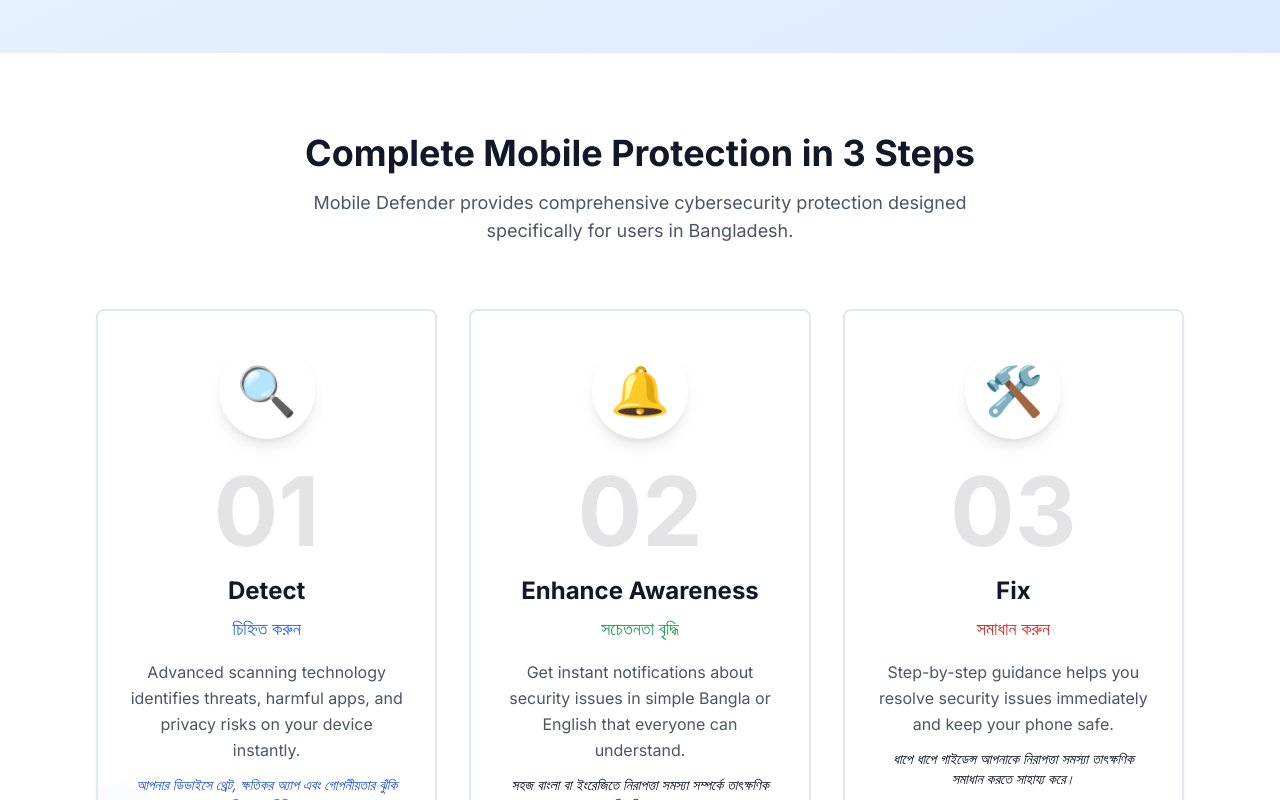
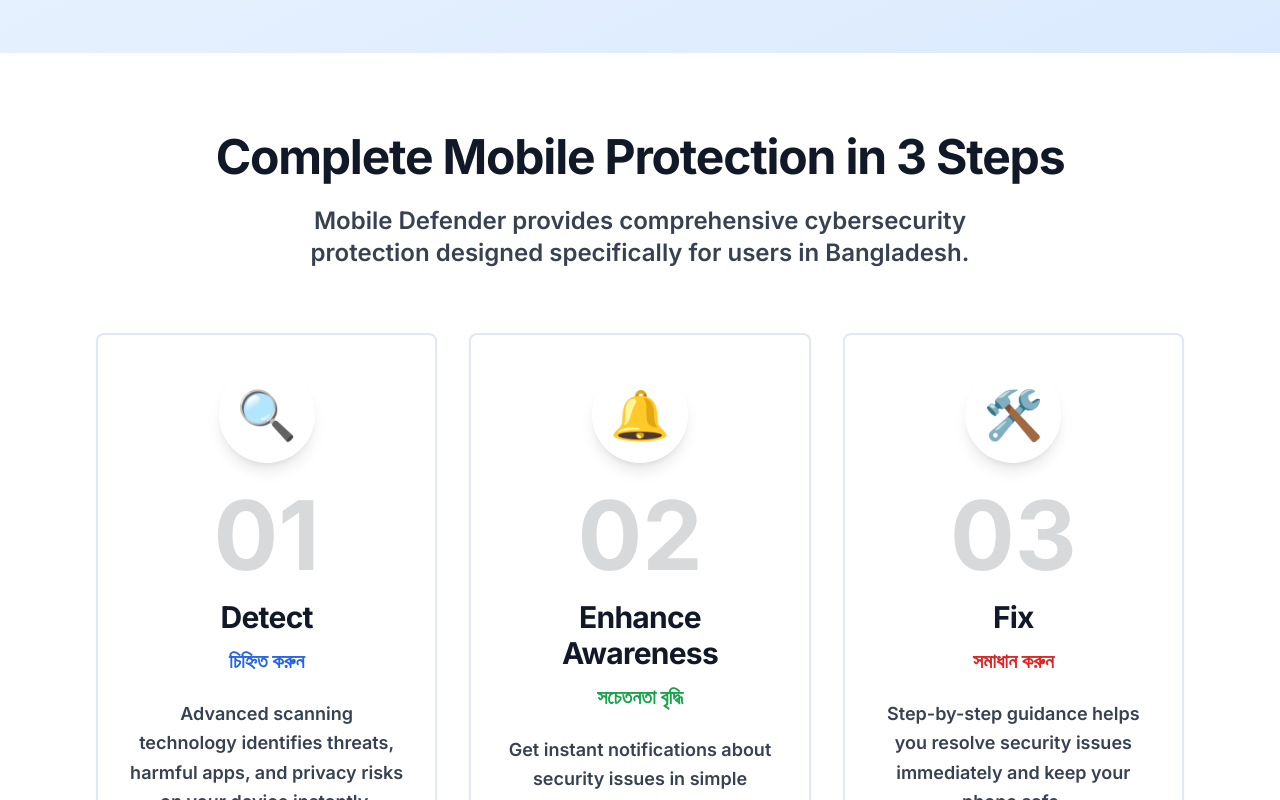
Before and after one commit to mehedi931/mobile-defender-bangla-shield, a React (Vite) app: page / in a window 1280 px wide. Shown: the part 580-1380 px from the top of the page. Built offline with nearby package versions, Linux system fonts and the light colour scheme.

Commit message:
Enhance text styling
Make text more prominent and visually appealing.

```diff
--- a/src/components/Features.tsx
+++ b/src/components/Features.tsx
@@ -36,10 +36,10 @@ const Features = () => {
     <section id="features" className="py-20 px-4 bg-white">
       <div className="container mx-auto max-w-6xl">
         <div className="text-center mb-16">
-          <h2 className="text-3xl md:text-4xl font-bold text-gray-900 mb-4">
+          <h2 className="text-4xl md:text-5xl font-black text-gray-900 mb-6 tracking-tight">
             Complete Mobile Protection in 3 Steps
           </h2>
-          <p className="text-lg text-gray-600 max-w-2xl mx-auto">
+          <p className="text-xl md:text-2xl font-semibold text-gray-700 max-w-3xl mx-auto leading-relaxed">
             Mobile Defender provides comprehensive cybersecurity protection designed specifically for users in Bangladesh.
           </p>
         </div>
@@ -57,21 +57,21 @@ const Features = () => {
                 </div>
 
                 {/* Step number with glow effect */}
-                <div className={`text-${feature.color}-500 text-8xl font-bold mb-4 opacity-10 group-hover:opacity-20 transition-all duration-500 transform group-hover:scale-110`}>
+                <div className={`text-${feature.color}-500 text-8xl font-black mb-4 opacity-15 group-hover:opacity-25 transition-all duration-500 transform group-hover:scale-110`}>
                   {feature.number}
                 </div>
 
-                <h3 className="text-2xl font-bold text-gray-900 mb-2 group-hover:text-${feature.color}-700 transition-colors duration-300">
+                <h3 className="text-3xl font-black text-gray-900 mb-3 group-hover:text-${feature.color}-700 transition-colors duration-300 tracking-tight">
                   {feature.title}
                 </h3>
-                <h4 className={`text-lg font-medium text-${feature.color}-600 mb-4`}>
+                <h4 className={`text-xl font-bold text-${feature.color}-600 mb-6`}>
                   {feature.titleBangla}
                 </h4>
 
-                <p className="text-gray-600 mb-3 leading-relaxed">
+                <p className="text-lg font-semibold text-gray-700 mb-4 leading-relaxed">
                   {feature.description}
                 </p>
-                <p className={`text-sm text-${feature.color}-700 italic`}>
+                <p className={`text-base font-medium text-${feature.color}-700 italic bg-${feature.color}-50 p-3 rounded-lg`}>
                   {feature.descriptionBangla}
                 </p>
 
```
